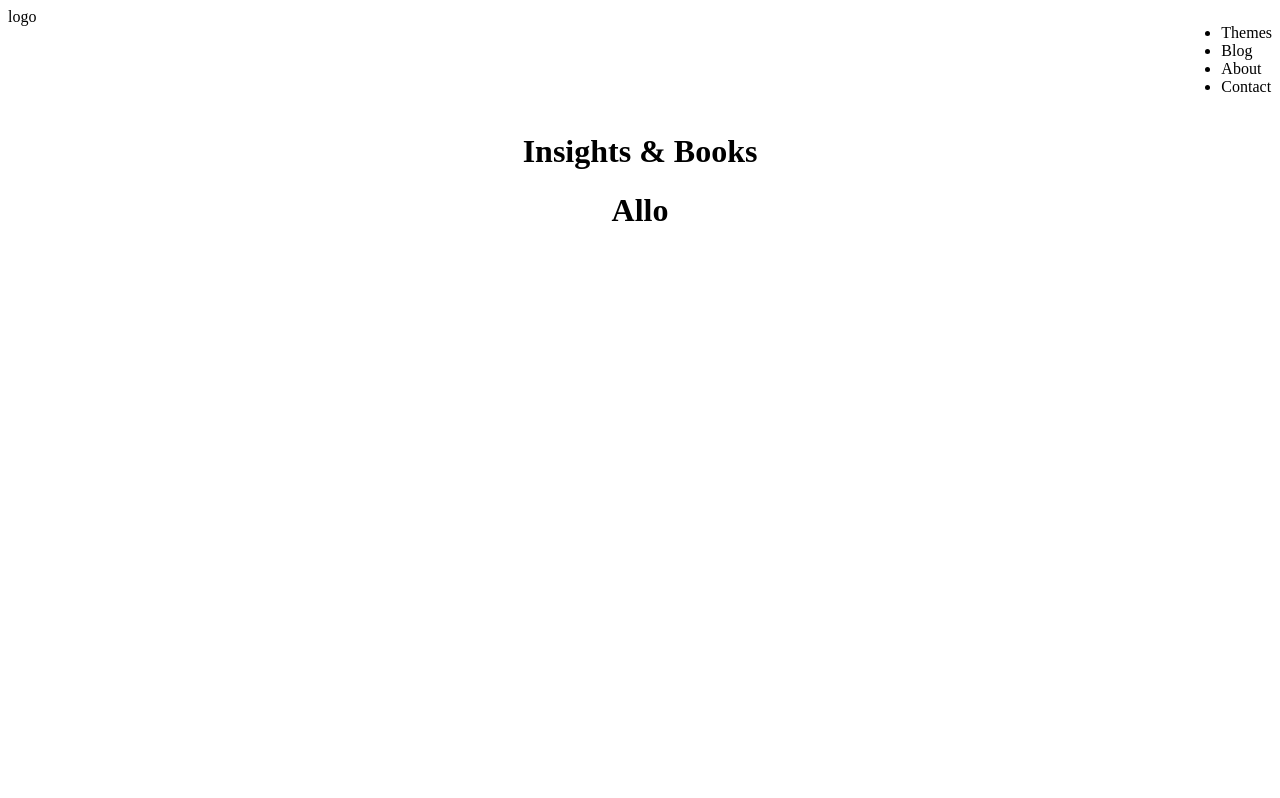
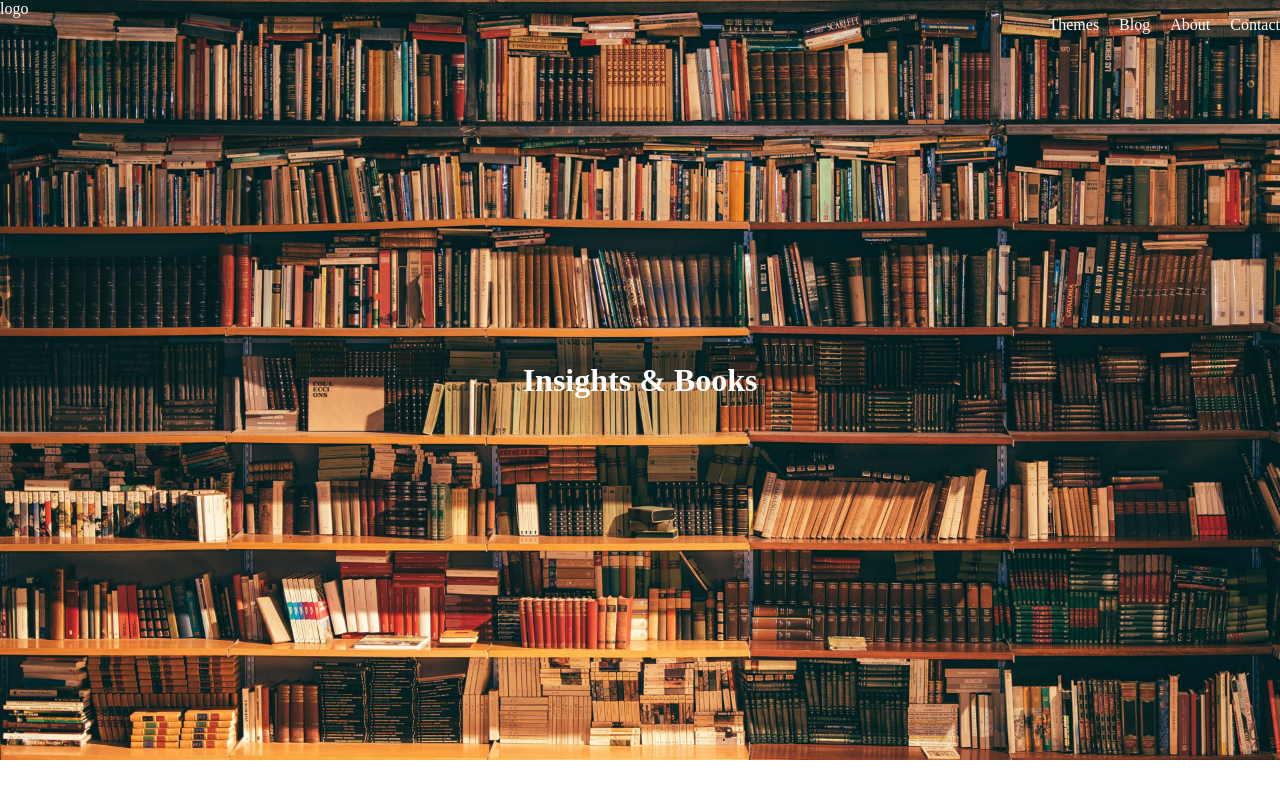
Before and after one commit to maudesdel/Insight-books, a plain HTML site: page index.html in a window 1280 px wide. Drawn offline with Linux system fonts and the light colour scheme.

Commit message:
Hero créé

```diff
--- a/assets/index.css
+++ b/assets/index.css
@@ -1,8 +1,41 @@
+body {
+    margin: 0px;
+    padding: 0px;
+    color: white
+}
+
 h1 {
     text-align: center;
 }
 
 header {
     display: flex;
-    justify-content: space-between
+    justify-content: space-between;
+    position: fixed;
+    width: 100%;
 }
+
+li {
+    list-style-type: none;
+    margin-left: 20px;
+}
+
+ul {
+    display: flex;
+}
+.hero {
+    position: relative;
+    height: 95vh;
+    display: flex;
+    justify-content: center;
+    align-content: center;
+    flex-direction: column;
+}
+
+.hero img {
+    width: 100%;
+    height: 100%;
+    position: absolute;
+    top: 0;
+    z-index: -1;
+}
--- a/index.html
+++ b/index.html
@@ -19,9 +19,10 @@
             </ul>
         </nav>
     </header>
+    <div class="hero">
+        <h1>Insights & Books</h1>
+        <img src="assets/images/alfons-morales-YLSwjSy7stw-unsplash.jpg" alt="Books">
+    </div>
 
-    <div></div>
-    <h1>Insights & Books</h1>
-    <h1>Allo</h1>
 </body>
 </html>
```
Also changed, not shown: assets/images/alfons-morales-YLSwjSy7stw-unsplash.jpg (added).
